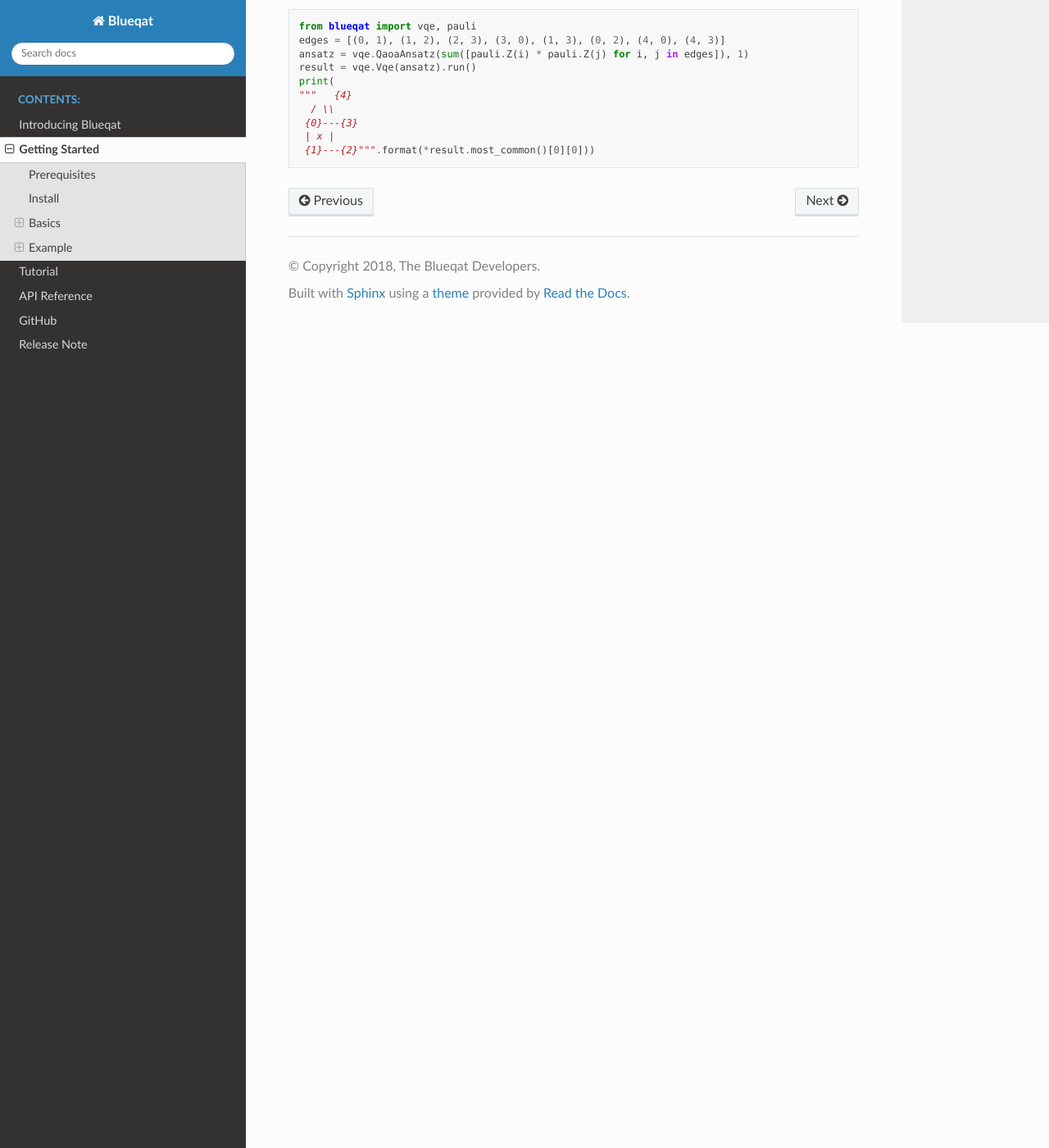
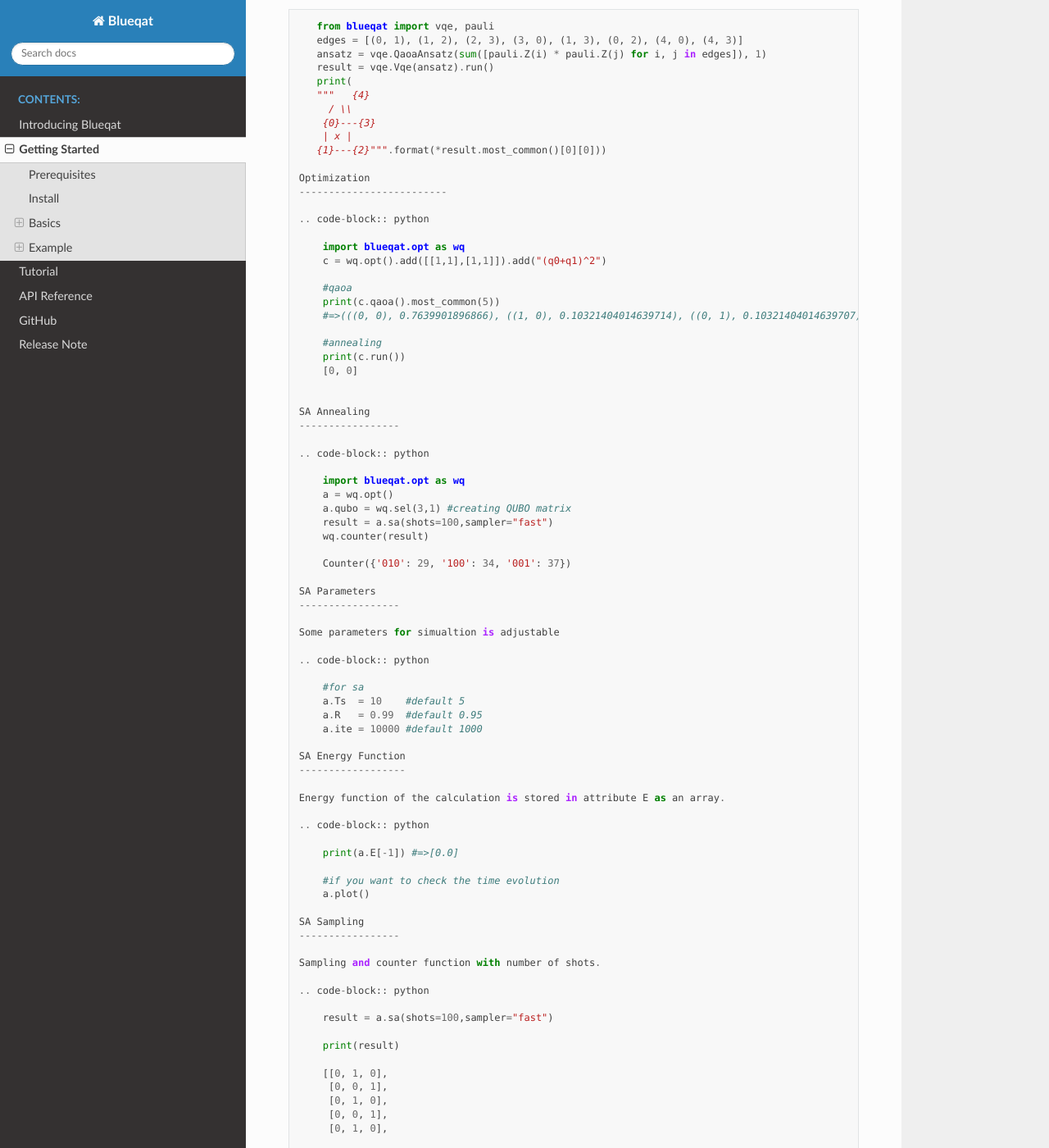
Before and after one commit to Qaqarot/qaqarot, a Sphinx documentation site: the page built from doc/source/getting_started.rst, in a window 1280 px wide and 1400 px high, scrolled down 3037 px. Shown: the whole window at 82% size. Built offline with Sphinx 7.4.7 and the Read the Docs theme 2.0.0, drawn with Linux system fonts in a browser that asks for light colours; some of the changed text lies outside the part shown.

```diff
--- a/README.rst
+++ b/README.rst
@@ -196,8 +196,8 @@ Optimization
 
 .. code-block:: python
 
-    from blueqat.opt import Opt
-    c = Opt().add([[1,1],[1,1]]).add("(q0+q1)^2")
+    import blueqat.opt as wq
+    c = wq.opt().add([[1,1],[1,1]]).add("(q0+q1)^2")
 
     #qaoa
     print(c.qaoa().most_common(5))
--- a/doc/source/getting_started.rst
+++ b/doc/source/getting_started.rst
@@ -181,4 +181,164 @@ Maxcut QAOA
       / \\
      {0}---{3}
      | x |
-     {1}---{2}""".format(*result.most_common()[0][0]))
+    {1}---{2}""".format(*result.most_common()[0][0]))
+
+ Optimization
+ -------------------------
+
+ .. code-block:: python
+
+     import blueqat.opt as wq
+     c = wq.opt().add([[1,1],[1,1]]).add("(q0+q1)^2")
+
+     #qaoa
+     print(c.qaoa().most_common(5))
+     #=>(((0, 0), 0.7639901896866), ((1, 0), 0.10321404014639714), ((0, 1), 0.10321404014639707), ((1, 1), 0.029581730020605202))
+
+     #annealing
+     print(c.run())
+     [0, 0]
+
+
+ SA Annealing
+ -----------------
+
+ .. code-block:: python
+
+     import blueqat.opt as wq
+     a = wq.opt()
+     a.qubo = wq.sel(3,1) #creating QUBO matrix
+     result = a.sa(shots=100,sampler="fast")
+     wq.counter(result)
+
+     Counter({'010': 29, '100': 34, '001': 37})
+
+ SA Parameters
+ -----------------
+
+ Some parameters for simualtion is adjustable
+
+ .. code-block:: python
+
+     #for sa
+     a.Ts  = 10    #default 5
+     a.R   = 0.99  #default 0.95
+     a.ite = 10000 #default 1000
+
+ SA Energy Function
+ ------------------
+
+ Energy function of the calculation is stored in attribute E as an array.
+
+ .. code-block:: python
+
+     print(a.E[-1]) #=>[0.0]
+
+     #if you want to check the time evolution
+     a.plot()
+
+ SA Sampling
+ -----------------
+
+ Sampling and counter function with number of shots.
+
+ .. code-block:: python
+
+     result = a.sa(shots=100,sampler="fast")
+
+     print(result)
+
+     [[0, 1, 0],
+      [0, 0, 1],
+      [0, 1, 0],
+      [0, 0, 1],
+      [0, 1, 0],
+
+      counter(result) # => Counter({'001': 37, '010': 25, '100': 38})
+
+ Connection to D-Wave cloud
+ -----------------------------
+
+ Direct connection to D-Wave machine with apitoken
+ https://github.com/dwavesystems/dwave-cloud-client is required
+
+ .. code-block:: python
+
+     from blueqat.opt import Opt
+     a = Opt()
+     a.dwavetoken = "your token here"
+     a.qubo = [[0,0,0,0,-4],[0,2,0,0,-4],[0,0,0,0,0],[0,0,0,0,0],[0,0,0,0,4]]
+     a.dw()
+
+     # => [1,1,-1,1,1,0,0,0,0,0,0]
+
+ QUBO Functions
+ -----------------
+
+ sel(N,K,array)
+ Automatically create QUBO which select K qubits from N qubits
+
+ .. code-block:: python
+
+     print(wq.sel(5,2))
+     #=>
+     [[-3  2  2  2  2]
+      [ 0 -3  2  2  2]
+      [ 0  0 -3  2  2]
+      [ 0  0  0 -3  2]
+      [ 0  0  0  0 -3]]
+
+ if you set array on the 3rd params, the result likely to choose the nth qubit in the array
+
+ .. code-block:: python
+
+     print(wq.sel(5,2,[0,2]))
+     #=>
+     [[-3.5  2.   2.   2.   2. ]
+      [ 0.  -3.   2.   2.   2. ]
+      [ 0.   0.  -3.5  2.   2. ]
+      [ 0.   0.   0.  -3.   2. ]
+      [ 0.   0.   0.   0.  -3. ]]
+
+ net(arr,N)
+ Automatically create QUBO which has value 1 for all connectivity defined by array of edges and graph size N
+
+ .. code-block:: python
+
+     print(wq.net([[0,1],[1,2]],4))
+     #=>
+     [[0. 1. 0. 0.]
+      [0. 0. 1. 0.]
+      [0. 0. 0. 0.]
+      [0. 0. 0. 0.]]
+
+ this create 4*4 QUBO and put value 1 on connection between 0th and 1st qubit, 1st and 2nd qubit
+
+ zeros(N) Create QUBO with all element value as 0
+
+ .. code-block:: python
+
+     print(wq.zeros(3))
+     #=>
+     [[0. 0. 0.]
+      [0. 0. 0.]
+      [0. 0. 0.]]
+
+ diag(list) Create QUBO with diag from list
+
+ .. code-block:: python
+
+     print(wq.diag([1,2,1]))
+     #=>
+     [[1 0 0]
+      [0 2 0]
+      [0 0 1]]
+
+ rands(N) Create QUBO with random number
+
+ .. code-block:: python
+
+     print(wq.rands(2))
+     #=>
+     [[0.89903411 0.68839641]
+      [0.         0.28554602]]
```
Also changed, not shown: 2 other files.
